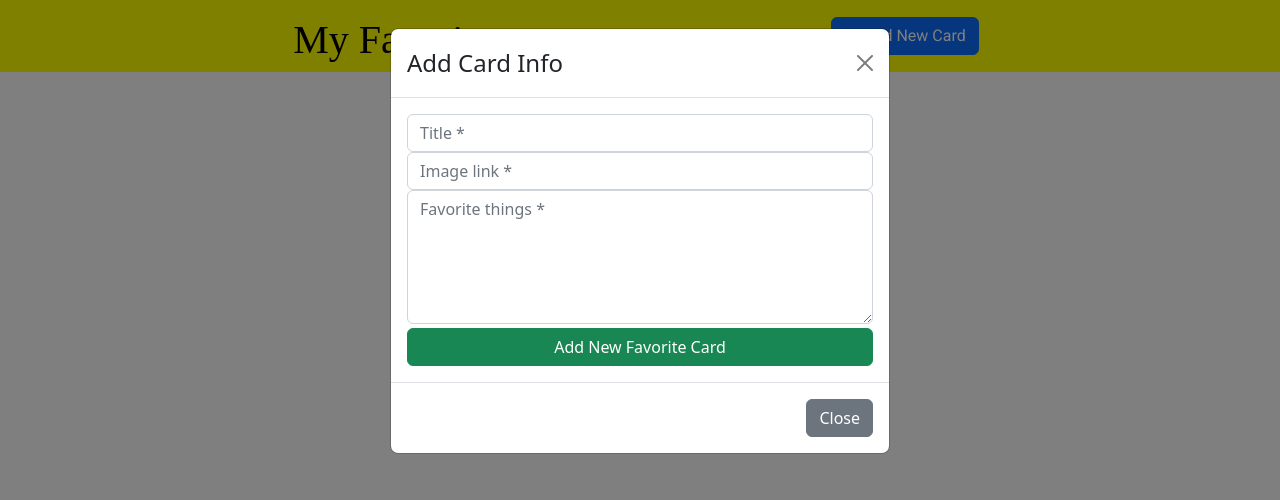
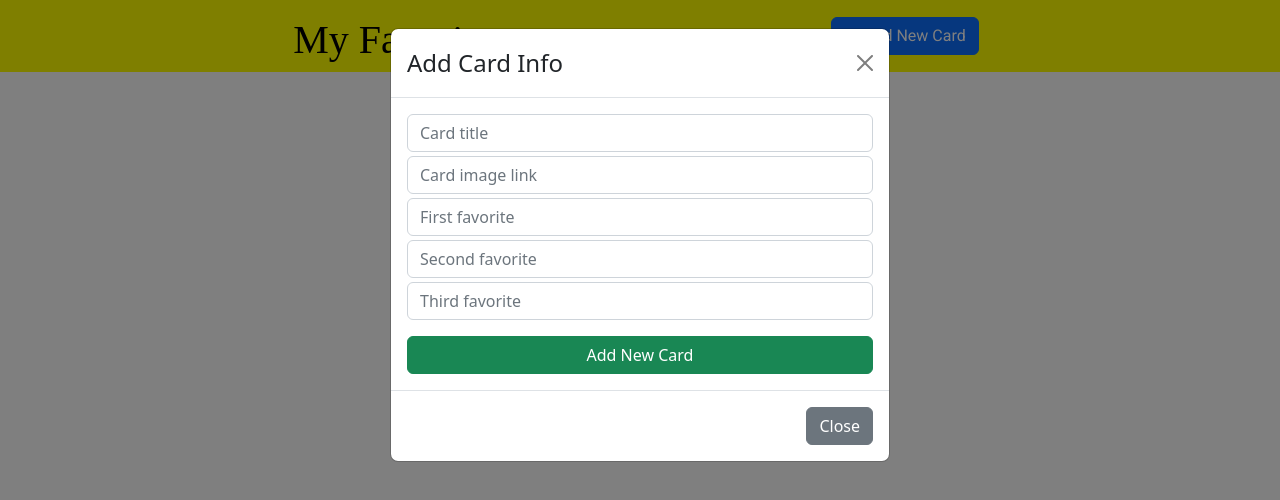
Before and after one commit to headdawnLight/my-favorites, a React (Create React App) app: page / in a window 1280 px wide. Both pictures are taken after a click on the button "Add New Card". Shown: the top 500 px of the page. Built offline with nearby package versions, Linux system fonts and the light colour scheme; a web font is replaced by a local one.

Commit message:
Update CardAddForm component and style

```diff
--- a/src/components/CardAddForm.js
+++ b/src/components/CardAddForm.js
@@ -8,10 +8,12 @@ const CardAddForm = () => {
   const [newFav, setNewFav] = useState({
     title: "",
     image: "",
-    items: "",
+    fav1: "",
+    fav2: "",
+    fav3: "",
   });
 
-  const { title, image, items } = newFav;
+  const { title, image, fav1, fav2, fav3 } = newFav;
 
   const onInputChange = (e) => {
     setNewFav({ ...newFav, [e.target.name]: e.target.value });
@@ -24,7 +26,9 @@ const CardAddForm = () => {
       fav: {
         title,
         image,
-        items,
+        fav1,
+        fav2,
+        fav3,
       },
     });
   };
@@ -34,38 +38,59 @@ const CardAddForm = () => {
       <Form.Group>
         <Form.Control
           type="text"
-          placeholder="Title *"
+          placeholder="Card title"
           name="title"
           value={title}
           onChange={(e) => onInputChange(e)}
-          required
         />
       </Form.Group>
 
       <Form.Group>
         <Form.Control
           type="text"
-          placeholder="Image link *"
+          placeholder="Card image link"
           name="image"
           value={image}
           onChange={(e) => onInputChange(e)}
-          required
+          className="mt-1"
         />
       </Form.Group>
 
       <Form.Group>
         <Form.Control
-          as="textarea"
-          placeholder="Favorite things *"
-          name="items"
-          value={items}
+          type="text"
+          placeholder="First favorite"
+          name="fav1"
+          value={fav1}
           onChange={(e) => onInputChange(e)}
-          rows={5}
+          className="mt-1"
         />
       </Form.Group>
 
-      <Button variant="success" type="submit" className="w-100 mt-1" block>
-        Add New Favorite Card
+      <Form.Group>
+        <Form.Control
+          type="text"
+          placeholder="Second favorite"
+          name="fav2"
+          value={fav2}
+          onChange={(e) => onInputChange(e)}
+          className="mt-1"
+        />
+      </Form.Group>
+
+      <Form.Group>
+        <Form.Control
+          type="text"
+          placeholder="Third favorite"
+          name="fav3"
+          value={fav3}
+          onChange={(e) => onInputChange(e)}
+          className="mt-1"
+        />
+      </Form.Group>
+
+      <Button variant="success" type="submit" className="w-100 mt-3" block>
+        Add New Card
       </Button>
     </Form>
   );
```
